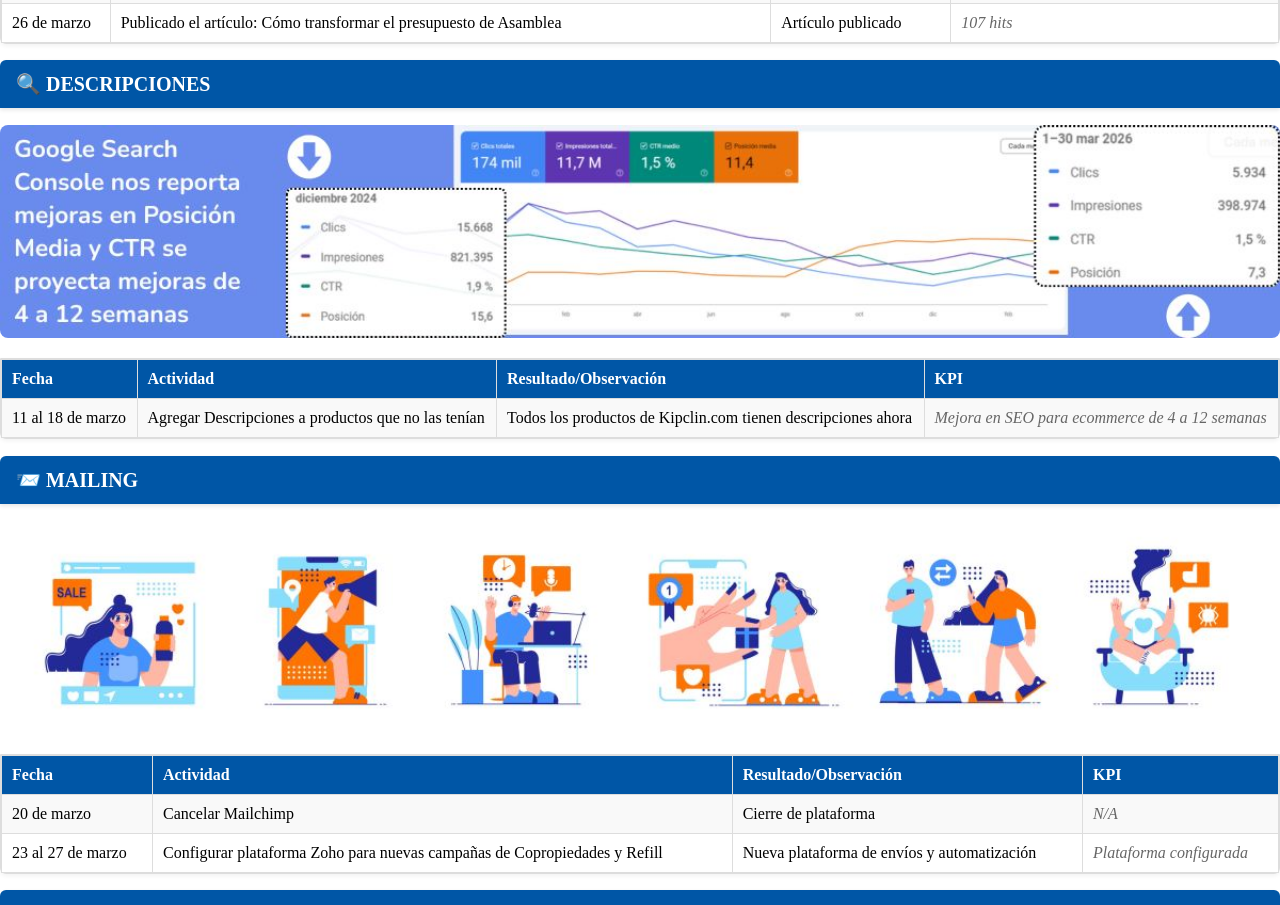
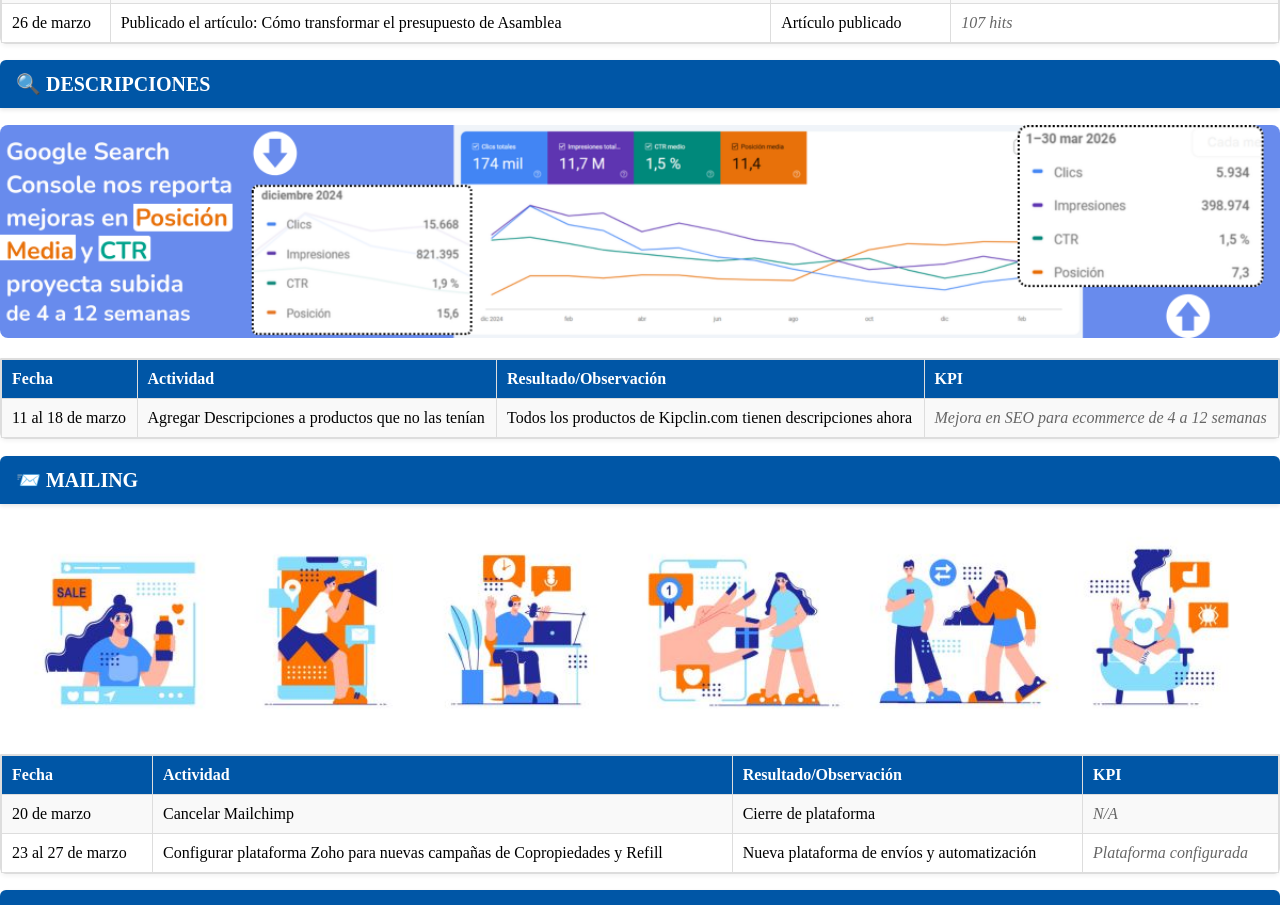
Before and after one commit to frankbedoyam/reporte-enero-kipclin, a Next.js app: page /marzo in a window 1280 px wide. Shown: the part 1680-2585 px from the top of the page. Built offline with nearby package versions, Linux system fonts and the light colour scheme.

Commit message:
cambia jpg por png

```diff
--- a/app/marzo/page.tsx
+++ b/app/marzo/page.tsx
@@ -54,7 +54,7 @@
 const secciones = [
   { tema: "SITE HEALTH", title: "SITE HEALTH", emoji: "🔧", imagen: "/marzo/sitehealth.png" },
   { tema: "BLOG", title: "BLOG", emoji: "📝", imagen: "/marzo/huerfanas.png" },
-  { tema: "DESCRIPCIONES DE PRODUCTOS", title: "DESCRIPCIONES", emoji: "🔍", imagen: "/marzo/descripciones.jpg" },
+  { tema: "DESCRIPCIONES DE PRODUCTOS", title: "DESCRIPCIONES", emoji: "🔍", imagen: "/marzo/descripciones.png" },
   { tema: "MAILING", title: "MAILING", emoji: "📨", imagen: "/marzo/marketingautomation.jpg" },
   { tema: "REUNIONES", title: "REUNIONES", emoji: "🤝", imagen: "/marzo/reuniones.jpg" },
   { tema: "REPORTE", title: "REPORTE", emoji: "📑", imagen: "/marzo/reporte.jpg" },
```
